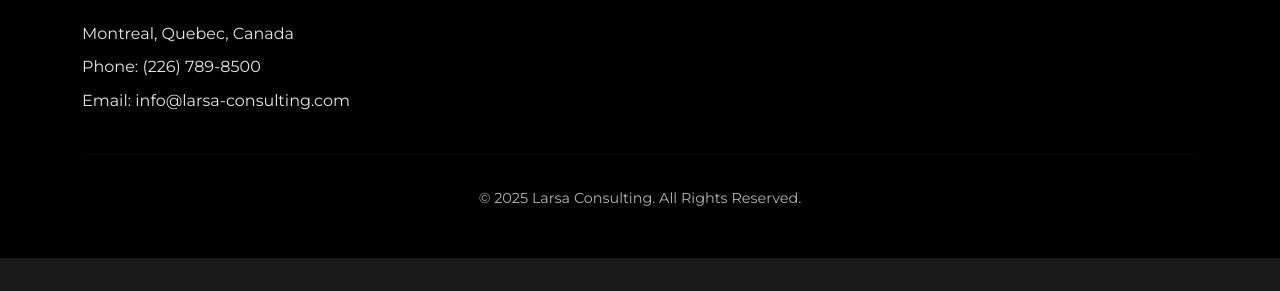
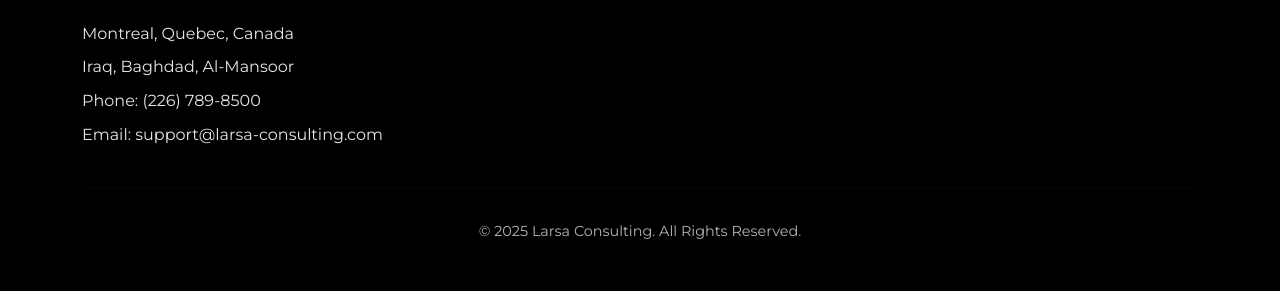
Before and after one commit to MohammedAlbunde/larsa-consulting.github.io, a plain HTML site: page contact.html in a window 1280 px wide. Shown: the part 1071-1362 px from the top of the page. Before the commit the page ends 1329 px from the top, so only its background shows below. Drawn offline with nearby package versions, Linux system fonts and the light colour scheme.

Commit message:
Update contact.html
Adding Iraqi Address

```diff
--- a/contact.html
+++ b/contact.html
@@ -86,8 +86,9 @@
                     <div class="footer-info">
                         <h4>Larsa Consulting</h4>
                         <p>Montreal, Quebec, Canada</p>
+                        <p>Iraq, Baghdad, Al-Mansoor</p>
                         <p>Phone: (226) 789-8500</p>
-                        <p>Email: info@larsa-consulting.com</p>
+                        <p>Email: support@larsa-consulting.com</p>
                     </div>
                 </div>
                 <div class="col-md-6 text-end">
```
